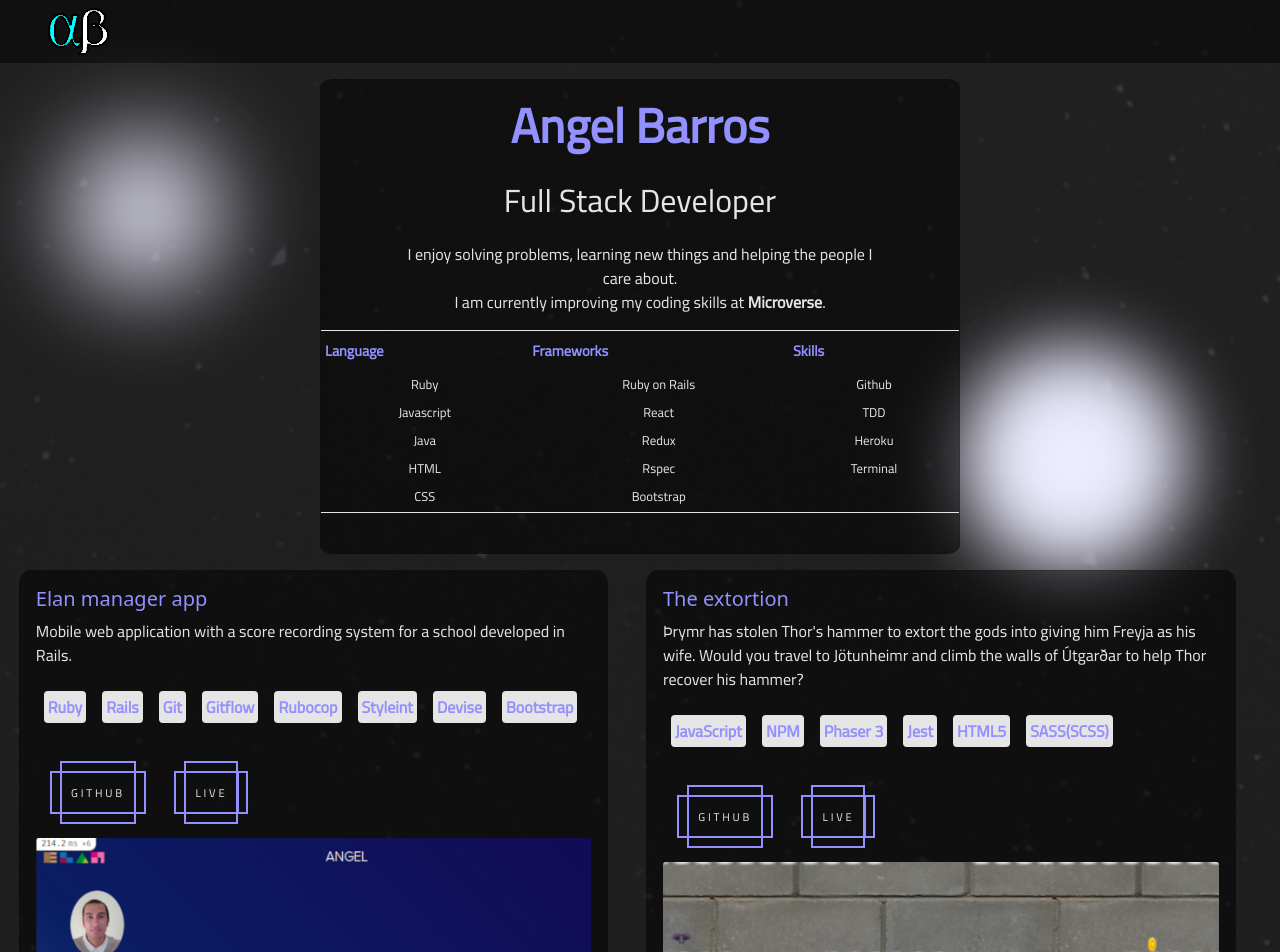
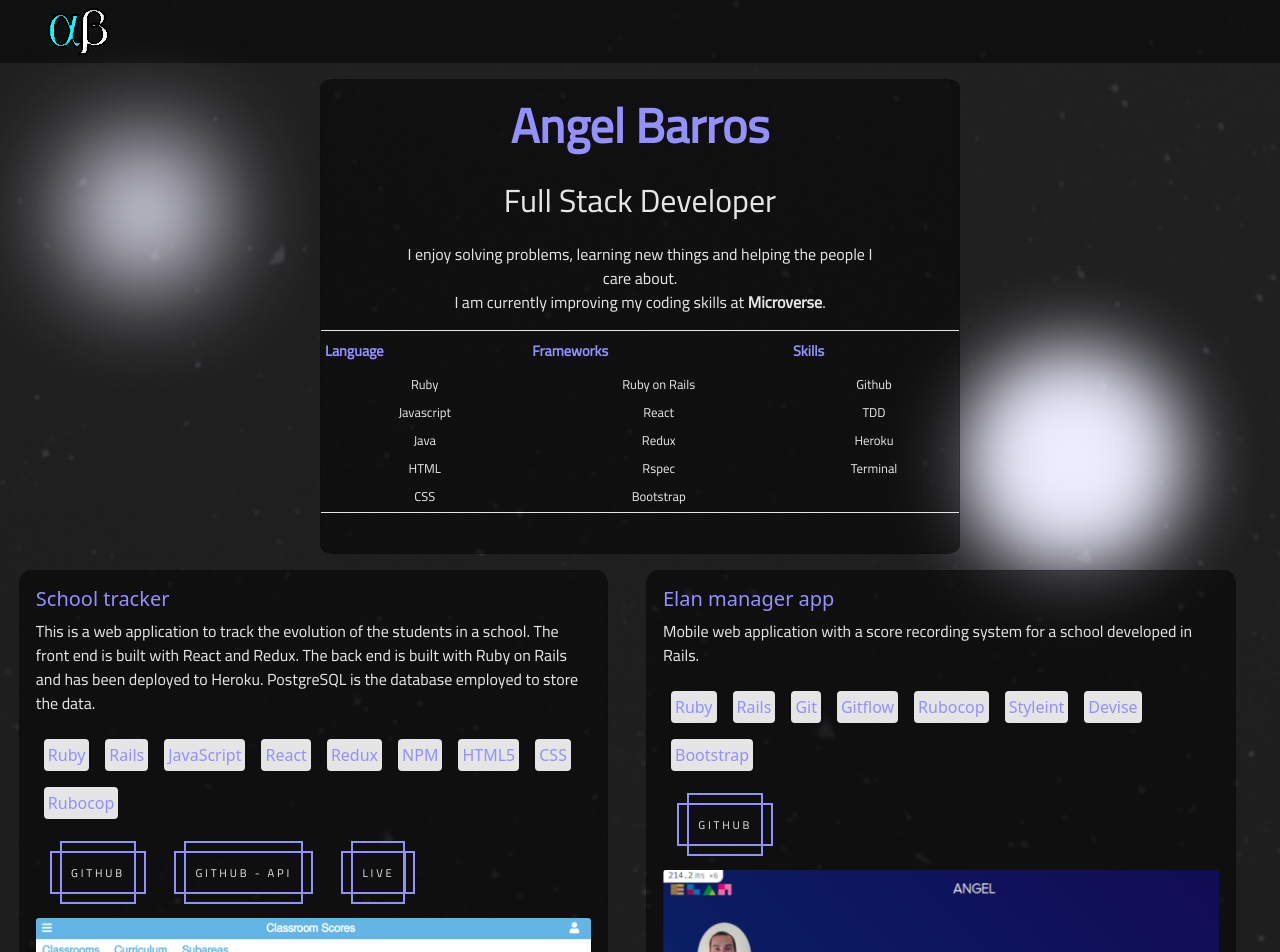
Before and after one commit to Zappat0n/portfolio-react, a React (Create React App) app: page / in a window 1280 px wide. Shown: the top 952 px of the page. Built offline with nearby package versions, Linux system fonts and the light colour scheme.

Commit message:
Add new project

```diff
--- a/src/components/NavBar.scss
+++ b/src/components/NavBar.scss
@@ -1,3 +1,6 @@
 .top-navbar {
+  position: -webkit-sticky;
+  position: sticky;
+  top: 0;
   background-color: rgba(0, 0, 0, 0.5);
 }
--- a/src/components/Project.js
+++ b/src/components/Project.js
@@ -2,33 +2,43 @@ import Technology from './Technology';
 import './Project.scss'
 
 const Project = (props) => {
-  console.log(props.project.technologies);
   return (
     <div className="project card my-3 p-3 m-2">
       <h5 className="card-title">{props.project.title}</h5>
       <p className="card-text card-description">{props.project.description}</p>
-      <p className="card-text card-technologies">
+      <div className="card-text card-technologies">
         {props.project.technologies.map(
-          (technology) => <Technology name={technology} />
+          (technology, index) => <Technology key={index} name={technology} />
         )}
-      </p>
+      </div>
       <div className="forms d-flex">
-        <form className = "form-project-github" action="./details/detail-tic-tac-toe.html" target="_blank" method="get">
+        <form className = "form-project-github" action={props.project.github} target="_blank" method="get">
           <button className="button m-4" type="submit">
             GitHub
             <span className="button__horizontal"></span>
             <span className="button__vertical"></span>
           </button>
         </form>
+        {props.project.api ? (
           <div className="div-live">
-          <form className = "form-project-live" action="./details/detail-tic-tac-toe.html"  target="_blank" method="get">
+            <form className = "form-project-api" action={props.project.api} target="_blank" method="get">
+              <button className="button m-4" type="submit">
+                Github - API
+                <span className="button__horizontal"></span>
+                <span className="button__vertical"></span>
+              </button>
+            </form>
+          </div>) : ''}
+        {props.project.live ? (
+          <div className="div-live">
+            <form className = "form-project-live" action={props.project.live} target="_blank" method="get">
               <button className="button m-4" type="submit">
                 Live
                 <span className="button__horizontal"></span>
                 <span className="button__vertical"></span>
               </button>
             </form>
-        </div>
+          </div>) : ''}
       </div>
       <img className="card-img" src={props.project.image} alt="Project" />
     </div>
--- a/src/components/Projects.data.js
+++ b/src/components/Projects.data.js
@@ -1,5 +1,13 @@
 const projects = [
   {
+    title: 'School tracker',
+    image: require('../images/school_tracker.png').default,
+    technologies: ['Ruby', 'Rails', 'JavaScript', 'React', 'Redux', 'NPM', 'HTML5', 'CSS', 'Rubocop'],
+    github: 'https://github.com/Zappat0n/school-tracker',
+    api: 'https://github.com/Zappat0n/school-tracker-api',
+    live: 'https://zappat0n.github.io/school-tracker/',
+    description: "This is a web application to track the evolution of the students in a school. The front end is built with React and Redux. The back end is built with Ruby on Rails and has been deployed to Heroku. PostgreSQL is the database employed to store the data."
+  }, {
     title: 'Elan manager app',
     image: require('../images/elan_manager_app.png').default,
     technologies: ['Ruby', 'Rails', 'Git', 'Gitflow', 'Rubocop', 'Styleint', 'Devise', 'Bootstrap'],
--- a/src/components/Projects.js
+++ b/src/components/Projects.js
@@ -5,7 +5,7 @@ import './Projects.scss'
 const Projects = () => {
   return (
     <div className="projects">
-      { projects.map((project => <Project key={project.title} project={project} /> )) }
+      { projects.map((project, index) => <Project key={index} project={project} /> ) }
     </div>
   );
 }
--- a/src/components/Technology.scss
+++ b/src/components/Technology.scss
@@ -4,7 +4,7 @@
   background: $secundary;
   color: $primary;
   font: $font;
-  font-weight: 700;
+  font-weight: 500;
   margin: 0.5rem;
   border-radius: .25rem;
 }
```
Also changed, not shown: src/images/school_tracker.png (added). Lines whose indentation alone changed are shown as unchanged.
